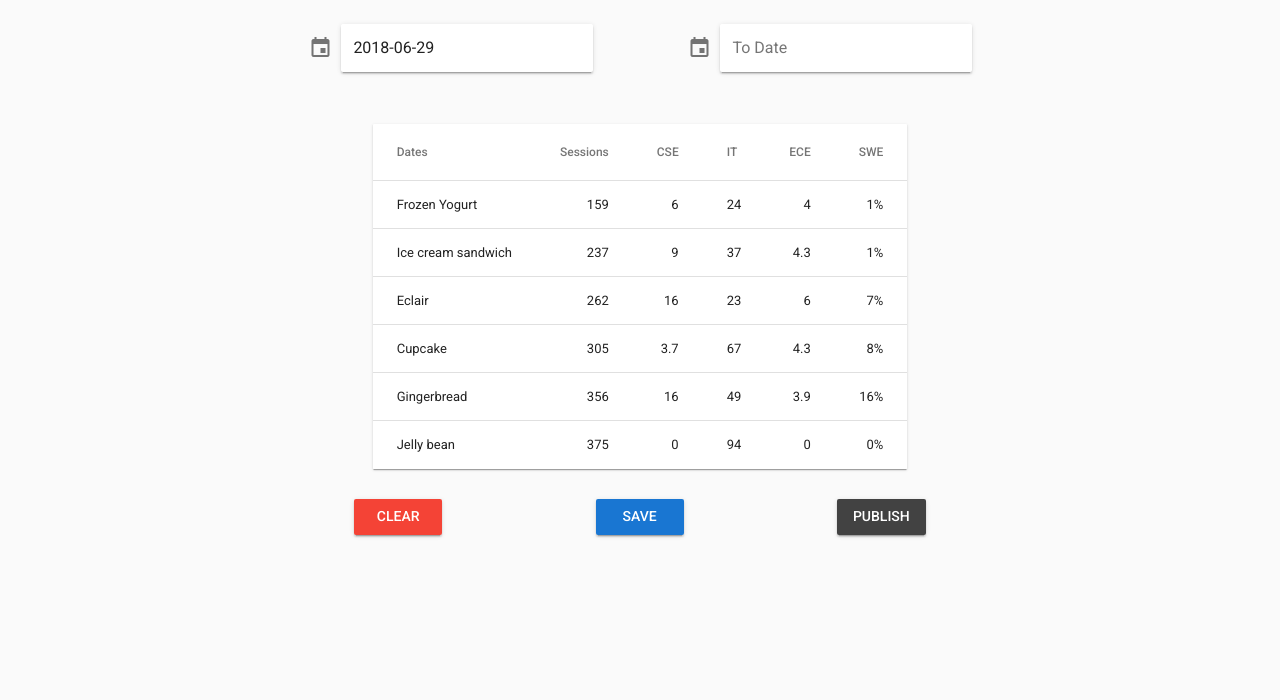
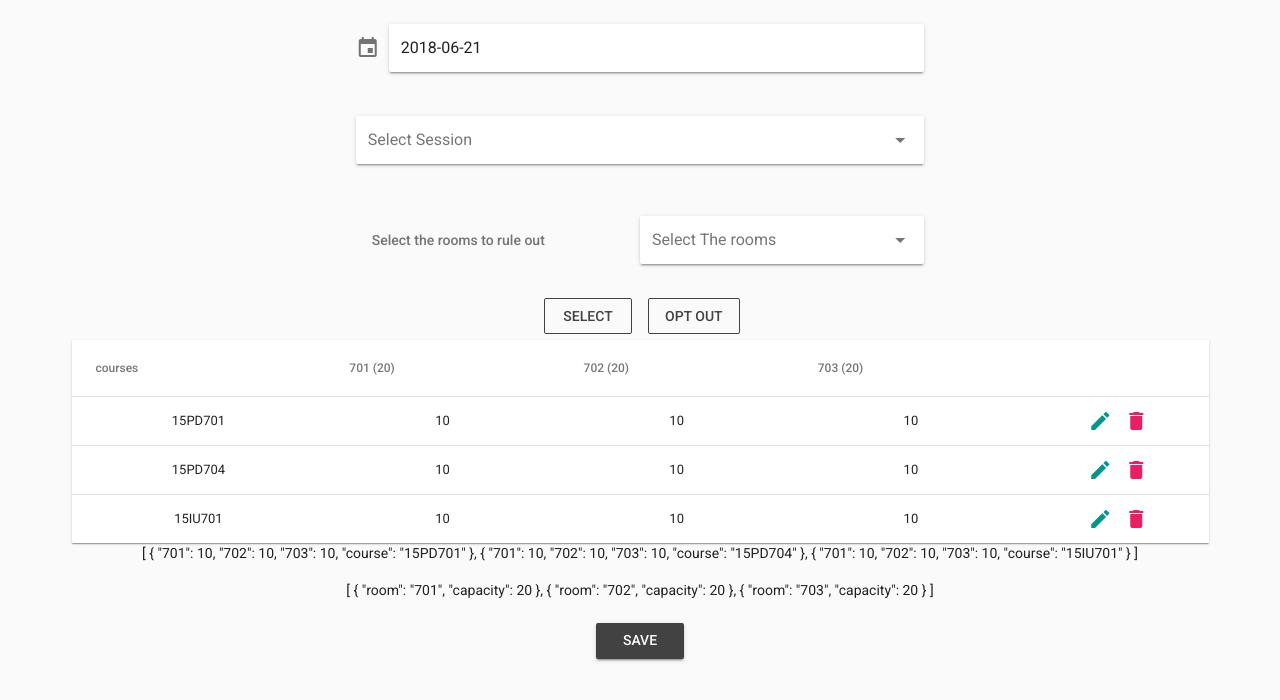
Before and after one commit to baibhabmondal/Vue-test, a Vue app: page /seatingPlan in a window 1280 px wide. Shown: the top 700 px of the page. Built offline with nearby package versions, Linux system fonts and the light colour scheme.

Commit message:
loads of changes

```diff
--- /dev/null
+++ b/db.json
@@ -0,0 +1,91 @@
+{
+    "courses": [
+      {
+        "department": "CSE",
+        "courses": [
+          {
+            "code": "12AD12",
+            "name": "Algorithms",
+            "date": null,
+            "session": null
+          },
+          {
+            "code": "12AD12",
+            "name": "Algorithms",
+            "date": null,
+            "session": null
+          },
+          {
+            "code": "12AD12",
+            "name": "Algorithms",
+            "date": null,
+            "session": null
+          },
+          {
+            "code": "12AD12",
+            "name": "Algorithms",
+            "date": null,
+            "session": null
+          }
+        ]
+      },
+      {
+        "department": "IT",
+        "courses": [
+          {
+            "code": "12AD12",
+            "name": "Algorithms",
+            "date": null,
+            "session": null
+          },
+          {
+            "code": "12AD12",
+            "name": "Algorithms",
+            "date": null,
+            "session": null
+          },
+          {
+            "code": "12AD12",
+            "name": "Algorithms",
+            "date": null,
+            "session": null
+          },
+          {
+            "code": "12AD12",
+            "name": "Algorithms",
+            "date": null,
+            "session": null
+          }
+        ]
+      },
+      {
+        "department": "ECE",
+        "courses": [
+          {
+            "code": "12AD12",
+            "name": "Algorithms",
+            "date": null,
+            "session": null
+          },
+          {
+            "code": "12AD12",
+            "name": "Algorithms",
+            "date": null,
+            "session": null
+          },
+          {
+            "code": "12AD12",
+            "name": "Algorithms",
+            "date": null,
+            "session": null
+          },
+          {
+            "code": "12AD12",
+            "name": "Algorithms",
+            "date": null,
+            "session": null
+          }
+        ]
+      }
+    ]
+}
--- a/package.json
+++ b/package.json
@@ -10,11 +10,14 @@
     "unit": "jest --config test/unit/jest.conf.js --watchAll",
     "test": "npm run unit",
     "lint": "eslint --ext .js,.vue src test/unit/specs",
-    "build": "node build/build.js"
+    "build": "node build/build.js",
+    "json:server": "json-server --watch db.json"
   },
   "dependencies": {
     "@vue/test-utils": "^1.0.0-beta.19",
+    "axios": "^0.18.0",
     "flush-promises": "^1.0.0",
+    "json-server": "^0.14.0",
     "vue": "^2.5.2",
     "vue-router": "^3.0.1",
     "vuetify": "^1.0.0",
--- a/src/components/controllerOfExam/academicSchedule/academicSchedule.vue
+++ b/src/components/controllerOfExam/academicSchedule/academicSchedule.vue
@@ -1,7 +1,7 @@
 <template>
 <div>
   <v-container>
-     <v-layout row wrap justify-center>
+    <v-layout row wrap justify-center>
       <v-flex xs12 lg3>
           <v-text-field
             solo
@@ -50,14 +50,39 @@
       </v-flex>
     </v-layout>
     <v-layout row wrap class="mt-4 mb-4" justify-center>
-      <v-data-table :headers="department" :items="desserts" hide-actions class="elevation-1">
+      <v-data-table :headers="department" :items="items" hide-actions class="elevation-1">
         <template slot="items" slot-scope="props">
-          <td>{{ props.item.name }}</td>
-          <td class="text-xs-right">{{ props.item.calories }}</td>
-          <td class="text-xs-right">{{ props.item.fat }}</td>
-          <td class="text-xs-right">{{ props.item.carbs }}</td>
-          <td class="text-xs-right">{{ props.item.protein }}</td>
-          <td class="text-xs-right">{{ props.item.iron }}</td>
+          <!-- <tr>
+            <td>
+              13-12-2018
+            </td>
+            <td>
+              afternoon
+            </td>
+            <td>
+              <v-select :items="['ada','csa']"></v-select>
+            </td>
+            <td>
+              <v-select :items="['ada','csa']"></v-select>
+            </td>
+            <td>
+              <v-select :items="['ada','csa']"></v-select>
+            </td>
+            <td>
+              <v-select :items="['ada','csa']"></v-select>
+            </td>
+          </tr> -->
+          <td>{{ props.item.date }}</td>
+          <td>
+            <tr>
+              Forenoon
+            </tr>
+            <tr>
+              afternoon
+            </tr>
+          </td>
+          <!-- <td class="text-xs-right"><v-select :items="['ada','csa']"></v-select></td> -->
+          <!-- <td class="text-xs-right">{{ props.item.fat }}</td> -->
         </template>
       </v-data-table>
     </v-layout>
@@ -83,12 +108,14 @@
 </template>
 
 <script>
+import axios from 'axios'
 export default {
   data () {
     return {
       date: null,
       menu: false,
       toDate: null,
+      course: [],
       desserts: [
         {
           value: false,
@@ -147,8 +174,11 @@ export default {
       ]
     }
   },
-  created () {
+  async created () {
     this.date = '2018-06-29'
+    const response = await axios.get('http://localhost:3000/courses')
+    this.course = response.data
+    // console.log(response.data)
   },
   methods: {
     allowedDates (val) {
@@ -156,14 +186,27 @@ export default {
     }
   },
   computed: {
+    items () {
+      let items = []
+      let courses = this.course
+      for (let i = 0; i < 5; i++) {
+        let obj = {}
+        courses.forEach(item => {
+          obj.date = '13-12-2018'
+          obj[courses.department] = 'ADA'
+        })
+        items.push(obj)
+      }
+      return items
+    },
     department () {
-      let coursesPerDepartment = this.$store.getters.course
+      let coursesPerDepartment = this.course
       let department = [
         {
           text: 'Dates',
           align: 'left',
           sortable: false,
-          value: 'dates'
+          value: 'date'
         },
         {
           text: 'Sessions',
--- a/src/components/controllerOfExam/seatingPlan/seatingPlan.vue
+++ b/src/components/controllerOfExam/seatingPlan/seatingPlan.vue
@@ -2,31 +2,7 @@
 <div id="app">
   <v-app id="inspire">
     <div class="text-xs-center">
-      <v-dialog v-model="dialog" max-width="500px">
-        <v-btn slot="activator" color="primary" dark class="mb-2">New Item</v-btn>
-        <v-card>
-          <v-card-title>
-            <span class="headline">{{ formTitle }}</span>
-          </v-card-title>
-          <v-card-text>
-            <v-container grid-list-md>
-              <v-layout wrap>
-                <v-flex xs12 sm6 md4>
-                   <span v-for="room in rooms" :key='room.room'>
-                    <span>{{ room.room }}</span>
-                  <v-text-field v-model="editedItem[room.room]" label=""></v-text-field>
-                  </span>
-                </v-flex>
-              </v-layout>
-            </v-container>
-          </v-card-text>
-          <v-card-actions>
-            <v-spacer></v-spacer>
-            <v-btn color="blue darken-1" flat @click.native="close">Cancel</v-btn>
-            <v-btn color="blue darken-1" flat @click.native="save">Save</v-btn>
-          </v-card-actions>
-        </v-card>
-      </v-dialog>
+      <v-container>
               <v-layout row wrap>
                 <v-flex xs12 sm6 offset-sm3>
                   <v-menu ref="menu" :close-on-content-click="false" v-model="menu" :nudge-right="40" :return-value.sync="date" lazy transition="scale-transition"
@@ -38,6 +14,11 @@
                       <v-btn flat color="primary" @click="datePicked">OK</v-btn>
                     </v-date-picker>
                   </v-menu>
+                </v-flex>
+              </v-layout>
+              <v-layout row justify-center>
+                <v-flex xs12 sm6 class="mt-3">
+                  <v-select label="Select Session" :items ="sessions" solo v-model="session"></v-select>
                 </v-flex>
               </v-layout>
             <v-layout row class="mt-4">
@@ -87,6 +68,7 @@
            </v-btn>
         </v-flex>
       </v-layout>
+      </v-container>
     </div>
   </v-app>
 </div>
@@ -103,7 +85,9 @@ export default {
     dialog: false,
     editedIndex: -1,
     editedItem: {},
-    defaultItem: {}
+    defaultItem: {},
+    sessions: ['Forenoon', 'Afternoon'],
+    session: ''
   }),
 
   computed: {
--- a/src/router/index.js
+++ b/src/router/index.js
@@ -7,6 +7,7 @@ import seatingPlan from '../components/controllerOfExam/seatingPlan/seatingPlan.
 Vue.use(Router)
 
 export default new Router({
+  mode: 'history',
   routes: [
     {
       path: '/',
```
Also changed, not shown: 1 other file (tests, documents, lock files or other folders).
